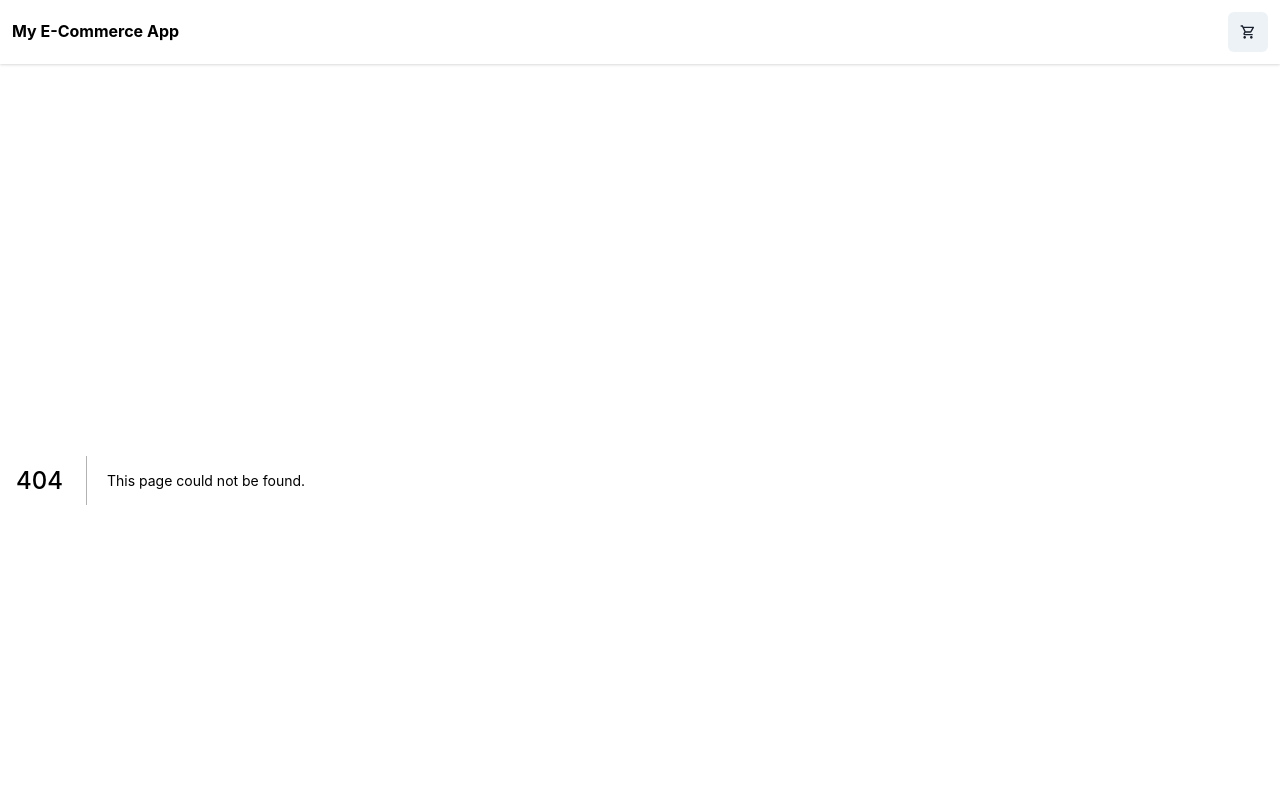
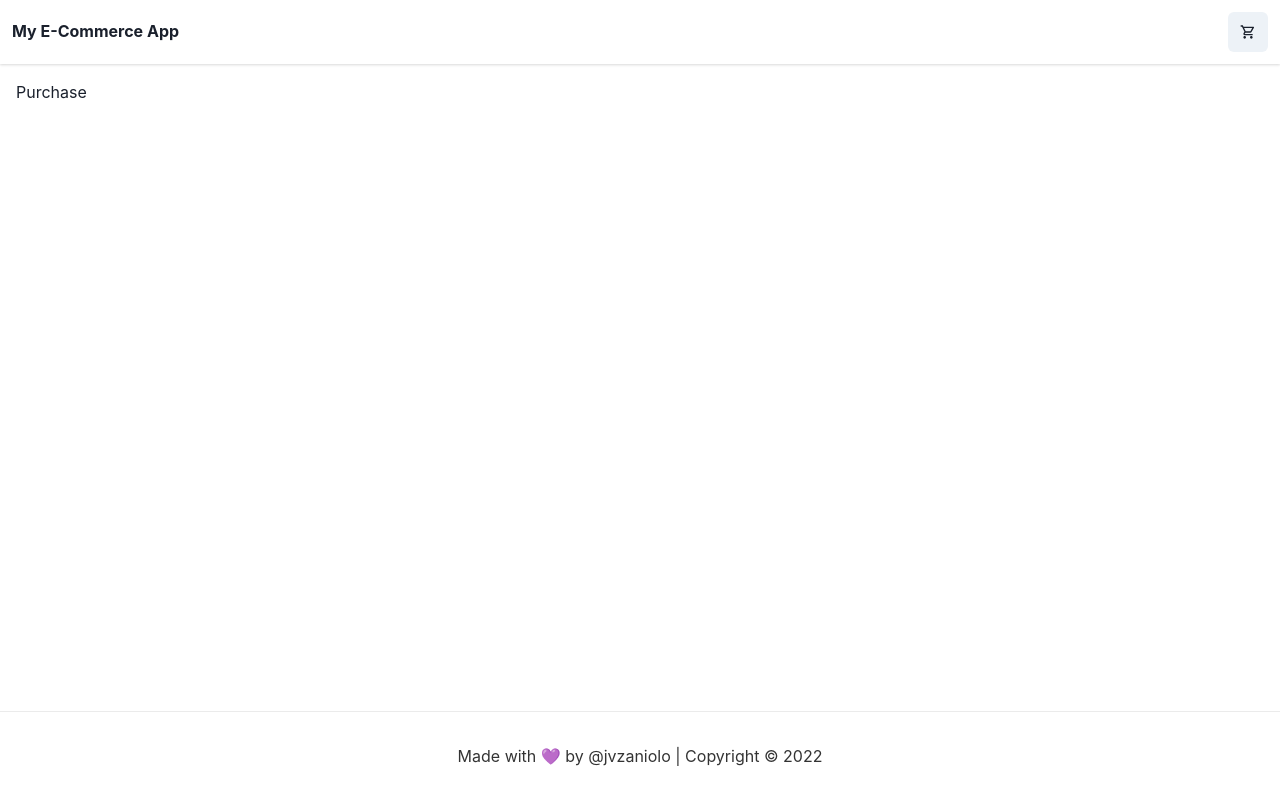
Before and after one commit to jvzaniolo/my-ecommerce-app, a Next.js app: page /purchase/1 in a window 1280 px wide. Before the commit this address had no page. Shown: the top 800 px of the page. Built offline with nearby package versions, Linux system fonts and the light colour scheme.

Commit message:
Add Purchase page

```diff
--- /dev/null
+++ b/src/pages/purchase/[id].tsx
@@ -0,0 +1,5 @@
+const Purchase = () => {
+  return <div>Purchase</div>
+}
+
+export default Purchase
```
